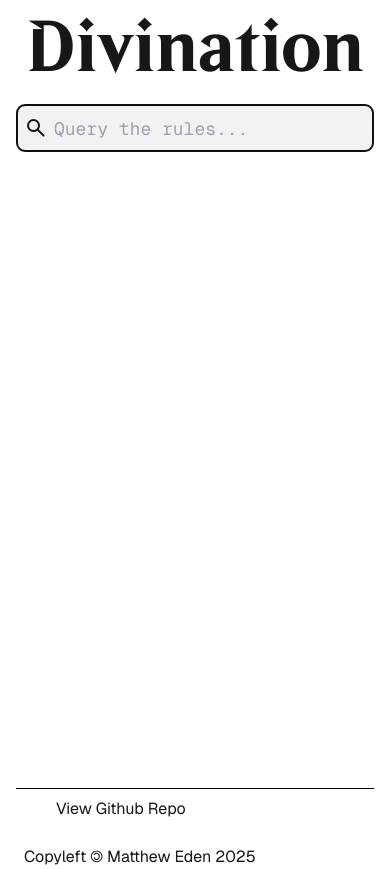
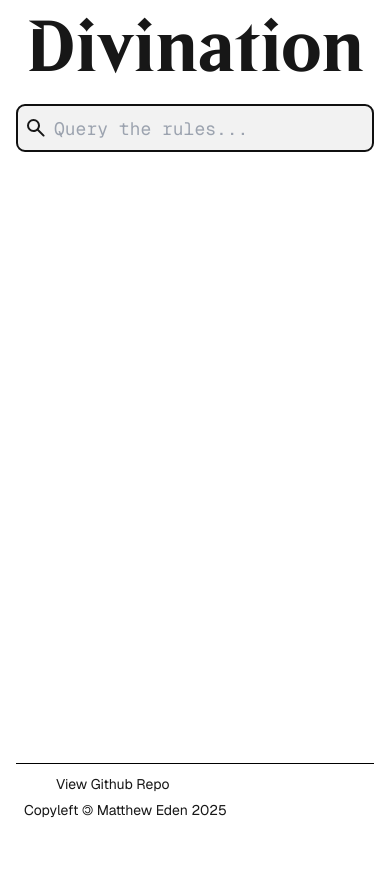
Before and after one commit to divination-nz/divination-web, a Next.js app: page / in a window 390 px wide. After the commit the page ends 844 px from the top, so only its background shows below. Built offline with nearby package versions, Linux system fonts and the light colour scheme; no server answers; some icons are missing.

Commit message:
Make footer always visible and not force scroll

```diff
--- a/src/app/footer.tsx
+++ b/src/app/footer.tsx
@@ -6,7 +6,7 @@ interface FooterProps {
 }
 
 export const Footer: FC<FooterProps> = ({ showCopyleftIcon = true }) => (
-  <footer className='flex flex-row p-2 gap-6 h-10 w-full flex-wrap items-center justify-between'>
+  <footer className='flex flex-row flex-wrap items-center justify-between p-2 gap-1 w-full text-sm sm:text-base'>
     <a
       className='flex items-center gap-2 hover:underline hover:underline-offset-4'
       href='https://github.com/card-spy/divination-web'
--- a/src/app/page.tsx
+++ b/src/app/page.tsx
@@ -7,7 +7,7 @@ export default async function Home() {
   const { os } = userAgent({ headers: await headers() });
 
   return (
-    <div className='flex flex-col items-center justify-between h-screen w-screen p-4 gap-2 divide-y divide-solid divide-black dark:divide-white font-[family-name:var(--font-geist-sans)]'>
+    <div className='flex flex-col items-center justify-between h-screen w-screen p-4 gap-2 overflow-hidden divide-y divide-solid divide-black dark:divide-white font-[family-name:var(--font-geist-sans)]'>
       <main className='flex flex-col h-[calc(100vh-5rem)] w-full justify-center'>
         <Divination />
       </main>
```
